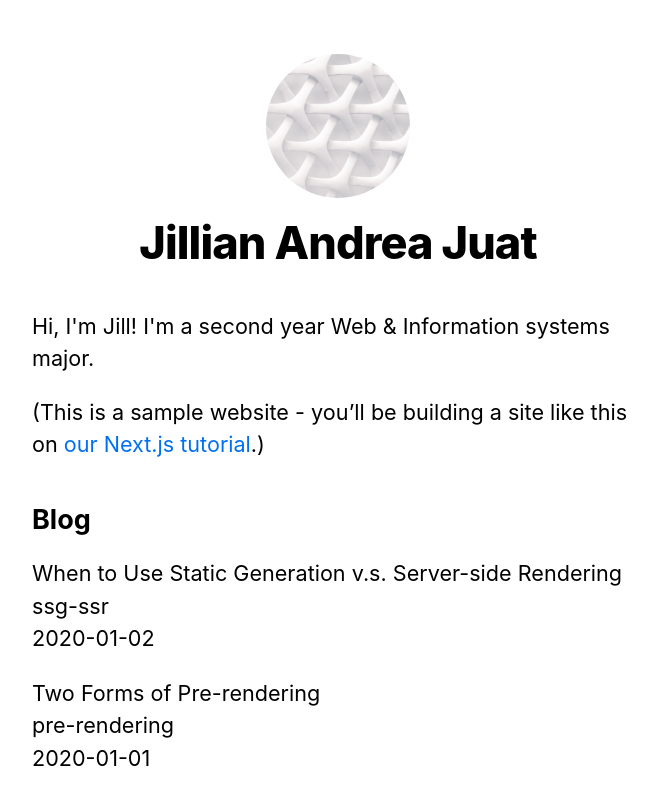
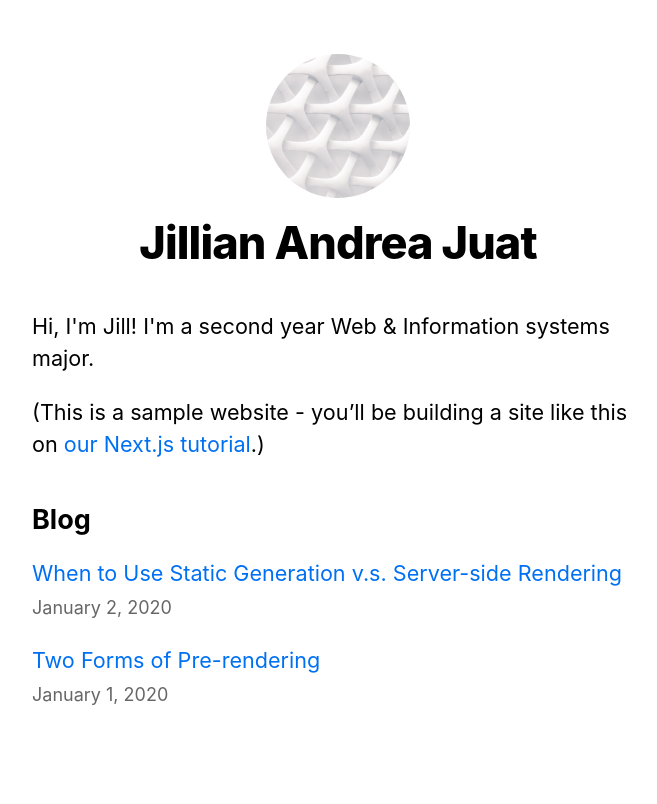
Before and after one commit to jdj25/nextjs-blog, a Next.js app: page / in a window 1280 px wide. Shown: the top 804 px of the page, without its empty margins (302-959 px from the left). Built offline with nearby package versions, Linux system fonts and the light colour scheme.

Commit message:
dynamic routes steps 8 and 9 and API routes

```diff
--- /dev/null
+++ b/pages/api/hello.js
@@ -0,0 +1,3 @@
+export default function handler(req, res) {
+    res.status(200).json({ text: 'Hello' });
+  }
--- a/pages/index.js
+++ b/pages/index.js
@@ -2,6 +2,8 @@
 import Layout, { siteTitle } from '../components/layout';
 import utilStyles from '../styles/utils.module.css';
 import { getSortedPostsData } from '../lib/posts';
+import Link from 'next/link';
+import Date from '../components/date';
 
 export async function getStaticProps() {
   const allPostsData = getSortedPostsData();
@@ -30,12 +32,12 @@
         <ul className={utilStyles.list}>
           {allPostsData.map(({ id, date, title }) => (
             <li className={utilStyles.listItem} key={id}>
-              {title}
-              <br />
-              {id}
-              <br />
-              {date}
-            </li>
+            <Link href={`/posts/${id}`}>{title}</Link>
+            <br />
+            <small className={utilStyles.lightText}>
+              <Date dateString={date} />
+            </small>
+          </li>
           ))}
         </ul>
       </section>
```
